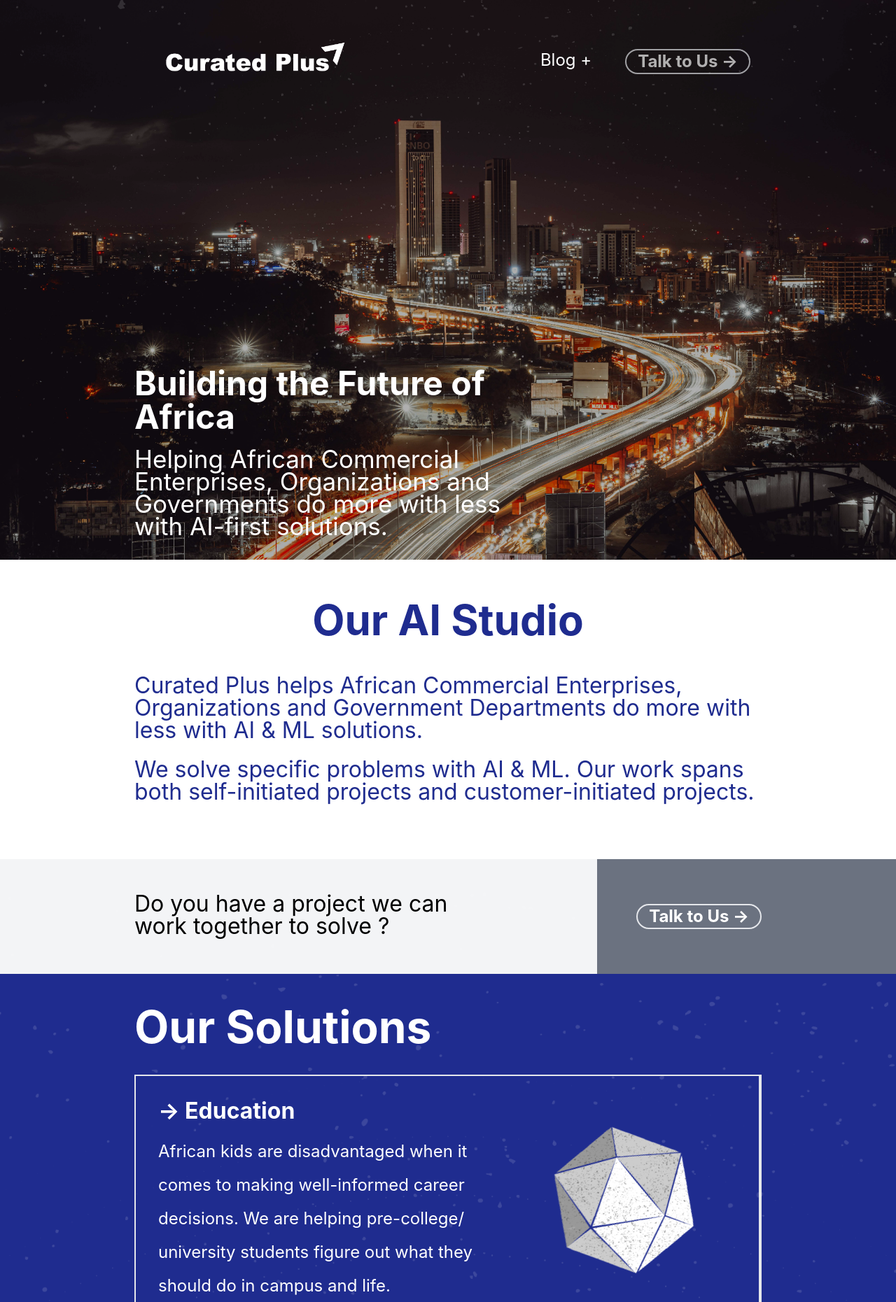
After one commit to GlennOnyango/curated-devs, a PHP site: page /index.html in a window 1280 px wide. The commit adds this page. Shown: the top 1861 px of the page at 70% size. Run offline with PHP 8.4, Linux system fonts and the light colour scheme; some libraries are stand-ins or nearby versions; some web fonts are replaced.

Commit message:
Text wrap

```diff
--- /dev/null
+++ b/index.html
@@ -0,0 +1,493 @@
+<!DOCTYPE html>
+<html lang="en">
+
+<head>
+  <meta charset="UTF-8" />
+  <meta name="viewport" content="width=device-width, initial-scale=1.0" />
+  <link href="./output.css" rel="stylesheet" />
+  <link rel="stylesheet" href="https://cdnjs.cloudflare.com/ajax/libs/font-awesome/6.6.0/css/all.min.css"
+    integrity="sha512-Kc323vGBEqzTmouAECnVceyQqyqdsSiqLQISBL29aUW4U/M7pSPA/gEUZQqv1cwx4OnYxTxve5UMg5GT6L4JJg=="
+    crossorigin="anonymous" referrerpolicy="no-referrer" />
+  <link rel="shortcut icon" type="image/png" href="./assets/Curated Plus Logo White.png" />
+  <title>Curated Plus</title>
+  <meta name="description" content="TY Logistics Park FZE." />
+</head>
+
+<body>
+  <section id="top" class="h-screen flex flex-col">
+    <div class="grow" id="img_section">
+      <div class="h-full w-full bg-gray-200 relative">
+        <div
+          class="px-4 md:px-24 lg:px-36 xl:px-48 pb-8 lg:py-8 text-white flex flex-col justify-between items-start h-[inherit] hero_overlay">
+          <nav class="w-full z-50 lg:flex">
+            <ul class="flex justify-between items-center w-full">
+              <li>
+                <a href="./" aria-label="home link">
+                  <img src="./assets/Curated Plus Logo White.png" alt="TY Logistics Park FZE" class="h-12 lg:h-28" />
+                </a>
+              </li>
+
+              <li>
+                <ul class="flex flex-row">
+                  <li class="hidden lg:flex justify-center p-4">
+                    <a href="./blog/" aria-label="blog link"
+                      class="px-4 bg-transparent rounded-full text-2xl font-normal border-none">Blog +</a>
+                  </li>
+
+                  <li class="flex justify-center p-4">
+                    <a href="#talk_to_us" aria-label="blog link"
+                      class="px-4 animate-pulse rounded-full text-lg lg:text-2xl font-bold border-2">Talk to Us -></a>
+                  </li>
+                </ul>
+              </li>
+            </ul>
+          </nav>
+
+          <div class="w-full lg:w-3/5 z-50">
+            <h1 class="text-4xl md:text-5xl font-bold text-start mb-5">
+              Building the Future of Africa
+            </h1>
+            <p class="text-2xl md:text-[35px] font-normal text-start">
+              Helping African Commercial Enterprises, Organizations and
+              Governments do more with less with AI-first solutions.
+            </p>
+          </div>
+        </div>
+        <img src="./assets/Curated Plus Nairobi.jpg" class="h-full w-full object-cover absolute top-0 opacity-70" alt="World class Free Zone Contract Logistics in Nigeria & West
+            Africa" />
+        <img src="./assets/Curated Plus 5.png" class="h-full w-full object-cover absolute top-0 opacity-70" alt="World class Free Zone Contract Logistics in Nigeria & West
+            Africa" />
+      </div>
+    </div>
+  </section>
+
+  <main class="main-body">
+    <!-- Blue new background -->
+    <section class="min-h-[50vh] bg-white text-blue_text grid grid-cols-5 py-14">
+      <div class="col-span-5 flex flex-col px-4 md:px-24 lg:px-36 xl:px-48">
+        <h1 class="text-4xl md:text-6xl font-bold text-start md:text-center mb-12">Our AI Studio</h1>
+
+        <p class="text-2xl md:text-[32px] text-start font-normal mb-6">
+          Curated Plus helps African Commercial Enterprises, Organizations and
+          Government Departments do more with less with AI & ML solutions.
+        </p>
+
+        <p class="text-2xl md:text-[32px] text-start font-normal mb-6">
+          We solve specific problems with AI & ML. Our work spans both
+          self-initiated projects and customer-initiated projects.
+        </p>
+      </div>
+    </section>
+
+    <!--Solutions-->
+
+    <section class="min-h-[80vh] relative">
+      <div class="grid grid-cols-6">
+        <!-- Begin solutions-->
+
+        <div class="col-span-6 md:col-span-4 bg-gray-100 py-12 px-4 md:px-24 lg:px-36 xl:px-48">
+          <h5 class="font-normal text-2xl md:text-[32px]">
+            Do you have a project we can work together to solve ?
+          </h5>
+        </div>
+
+        <div
+          class="col-span-6 z-50 py-16 md:col-span-2 bg-gray-500 flex items-center justify-center md:justify-end px-4 md:pr-24 lg:pr-36 xl:pr-48">
+          <a href="#talk_to_us"
+          aria-label="talk to us link"
+          class="px-4 rounded-full text-white text-2xl font-bold border-2">
+          Talk to Us -></a>
+
+        </div>
+
+        <div
+          class="flex flex-col text-white col-span-6 justify-center py-14 px-4 md:px-24 lg:px-36 xl:px-48 bg-blue_text">
+          <h1 class="text-4xl md:text-[64px] font-bold text-start mb-12">
+            Our Solutions
+          </h1>
+          <div class="col-span-7 md:col-span-4 flex flex-col border-2">
+            <div class="flex flex-col md:flex-row border-2 border-t-0 border-l-0 p-8">
+              <div class="flex flex-col order-2 md:order-1">
+                <h1 class="text-3xl md:text-[32px] font-bold text-start mb-4">
+                  -> Education
+                </h1>
+                <p class="text-2xl text-start font-normal mb-12 leading-loose">
+                  African kids are disadvantaged when it comes to making
+                  well-informed career decisions. We are helping pre-college/
+                  university students figure out what they should do in campus
+                  and life.
+                </p>
+                <a href="#talk_to_us" aria-label="talk to us link"
+                  class="px-4 z-50 rounded-full w-fit text-white text-lg lg:text-2xl font-bold border-2">Talk to Us
+                  -></a>
+              </div>
+              <img src="./assets/Curated Plus 6.png" alt="Education"
+               class="max-h-[300px] animate-spin-slow order-1 md:order-2"
+                loading="lazy" />
+
+            </div>
+
+            <!-- Second row-->
+            <div class="flex flex-col md:flex-row border-2 border-t-0 border-l-0 p-8">
+              <div class="flex flex-col order-2 md:order-1">
+
+                <h1 class="text-3xl md:text-[32px] font-bold text-start mb-4">
+                  -> Knowledge Retention & Onboarding
+                </h1>
+                <p class="text-2xl text-start font-normal mb-12 leading-loose">
+                  Organizations struggle to retain specific knowledge when key
+                  employees leave. We work with them to build & train AI
+                  digital assistants trained on organizational knowledge that
+                  new employees can learn from, work with, and work faster.
+                </p>
+                <a href="#talk_to_us" aria-label="talk to us link"
+                  class="px-4  z-50 rounded-full w-fit text-white text-lg lg:text-2xl font-bold border-2">Talk to Us
+                  -></a>
+              </div>
+
+
+              <img src="./assets/Curated Plus 6.png" alt="Education"
+               class="max-h-[300px] animate-spin-slow order-1 md:order-2"
+                loading="lazy" />
+
+            </div>
+            <!-- Third row-->
+            <div class="flex flex-col md:flex-row border-2 border-t-0 border-l-0 p-8">
+              <div class="flex flex-col order-2 md:order-1">
+
+                <h1 class="text-3xl md:text-[32px] font-bold text-start mb-4">
+                  -> Healthcare
+                </h1>
+                <p class="text-2xl text-start font-normal mb-12 leading-loose">
+                  Africa’s doctor to patient ratios are extremely deficient.
+                  We help doctors, governments and private healthcare
+                  providers with AI powered intelligent applications that
+                  resolve minor ailments prescriptions freeing up doctors to
+                  deal with severe and more serious cases.
+                </p>
+                <a href="#talk_to_us" aria-label="talk to us link"
+                  class="px-4  z-50 rounded-full w-fit text-white text-lg lg:text-2xl font-bold border-2">Talk to Us
+                  -></a>
+
+              </div>
+
+              <img src="./assets/Curated Plus 6.png" alt="Education"
+              class="max-h-[300px] animate-spin-slow order-1 md:order-2"
+                loading="lazy" />
+            </div>
+            <!-- Fourth row-->
+            <div class="flex flex-col md:flex-row border-2 border-t-0 border-b-0 border-l-0 p-8">
+              <div class="flex flex-col order-2 md:order-1">
+
+                <h1 class="text-3xl md:text-[32px] font-bold text-start mb-4">
+                  -> Customized Solutions
+                </h1>
+                <p class="text-2xl text-start font-normal mb-12 leading-loose">
+                  Do you have a custom solution we can build for you? We work
+                  with organizations to solve difficult AI / ML problems.
+                </p>
+                <a href="#talk_to_us" aria-label="talk to us link"
+                  class="px-4  z-50 rounded-full w-fit text-white text-lg lg:text-2xl font-bold border-2">Talk to Us
+                  -></a>
+
+              </div>
+
+              <img src="./assets/Curated Plus 6.png" alt="Education"
+              class="max-h-[300px] animate-spin-slow order-1 md:order-2"
+                loading="lazy" />
+            </div>
+            <!-- Fifth row-->
+          </div>
+
+        </div>
+
+        <!-- End solutions-->
+      </div>
+      <img src="./assets/Curated Plus 5.png" class="h-full w-full object-cover absolute top-0 opacity-70" alt="World class Free Zone Contract Logistics in Nigeria & West
+            Africa" />
+    </section>
+
+    <!--ML & AI Stack-->
+    <section
+      class="min-h-[80vh] text-blue_text ml_stack_background grid grid-cols-4 py-14 px-4 md:px-24 lg:px-36 xl:px-48">
+      <div class="col-span-4 flex justify-start mb-10">
+        <button class="bg-blue_text text-white text-[32px] font-bold rounded-full px-4 py-2">
+          ML & AI Stack
+        </button>
+      </div>
+
+      <div class="col-span-4 grid grid-cols-4 mb-10">
+        <div class="col-span-4 md:col-span-1 flex items-center justify-center h-full">
+          <img src="./assets/Curated Plus 10.png" alt="Education" class="max-h-[300px]" loading="lazy" />
+        </div>
+        <div class="col-span-4 md:col-span-3 font-bold text-2xl text-blue_text h-full flex flex-col justify-center mb-14">
+          <p class="mb-10 text-start leading-loose">
+            We leverage the power of AI to address critical challenges tha
+            were previously difficult to solve. We are helping solve critical
+            pain points with intelligent solutions and assistants. Build on
+            top of the world’s leading LLMs with our AI talent and expertise:
+          </p>
+
+          <ul class="space-y-2">
+            <li>-> LLM Selection</li>
+            <li>-> Model Finetuning</li>
+            <li>-> Intelligent Applications & AI Assistants</li>
+            <li>
+              -> Data cleaning, Data Organization, Labelling & Related
+              Solutions
+            </li>
+            <li>
+              -> Digital Twins & Simulations</li>
+            <li>-> LLM Selection</li>
+            <li>-> Custom AI / ML Solutions</li>
+          </ul>
+        </div>
+      </div>
+
+      <div class="col-span-4 grid grid-cols-7 border-2 mb-24">
+        <div class="col-span-7 md:col-span-4 flex flex-col">
+          <div class="flex flex-col border-2 border-t-0 border-l-0 p-8 pr-12">
+            <h1 class="text-3xl md:text-[46px] font-bold text-start mb-4">
+              -> LLM Selection
+            </h1>
+            <p class="text-2xl text-start font-bold mb-6 leading-loose">
+              Identifying the right LLM for your organization to build on,
+              taking into consideration the existing data and enterprise
+              software solutions and the desired AI and ML solutions.
+            </p>
+          </div>
+
+          <!-- Second row-->
+          <div class="flex flex-col border-2 border-t-0 border-l-0 p-8 pr-12">
+            <h1 class="text-3xl md:text-[46px] font-bold text-start mb-4">
+              -> Model Finetuning
+            </h1>
+            <p class="text-2xl text-start font-bold mb-6 leading-loose">
+              Building enterprise/ organizational data on LLMs. finetuning and
+              building specific use case AI agents and fine-tuned models.
+            </p>
+          </div>
+          <!-- Third row-->
+          <div class="flex flex-col border-2 border-t-0 border-b-0 border-l-0 p-8 pr-12">
+            <h1 class="text-3xl md:text-[46px] font-bold text-start mb-4">
+              -> Intelligent Applications & AI Assistants
+            </h1>
+            <p class="text-2xl text-start font-bold mb-6 leading-loose">
+              Building intelligent ML & AI first business solutions,
+              applications and interfaces to take your business, organization
+              and government to the next level.
+            </p>
+          </div>
+          <!-- Fourth row-->
+        </div>
+
+        <div class="hidden md:col-span-3 md:flex">
+          <img src="./assets/Curated Plus 8.jpg" alt="Education" class="w-full h-full object-cover" loading="lazy" />
+        </div>
+      </div>
+
+      <div class="col-span-4">
+        <h2 class="text-4xl md:text-[44px] font-bold text-start mb-32 md:mb-48">
+          LLMs & Platforms we build on:
+        </h2>
+        <img src="./assets/Curated Plus llms & platforms.png" alt="Education" class="w-full" loading="lazy" />
+      </div>
+    </section>
+
+    <!--World capabilities-->
+    <section class="min-h-[50vh] relative">
+      <div
+        class="text-white flex flex-col md:flex-row justify-between items-center py-12 md:py-24 px-4 md:px-24 lg:px-36 xl:px-48 bg-blue_text">
+        <div class="w-full md:w-3/4 mb-4 md:mb-0 z-50">
+          <h1 class="text-4xl md:text-5xl font-bold text-start mb-5">
+            World Class Capabilities,<br> in Nairobi.
+          </h1>
+          <p class="text-2xl font-normal text-start leading-loose">
+            We have world class talent and capabilities, right here in the
+            heart of Nairobi. Our AI studio team is helping businesses and
+            institutions across Africa and beyond to harness the
+            transformative power of artificial intelligence with AI first
+            solutions.
+          </p>
+        </div>
+        <div class="w-full md:w-1/2 z-50">
+          <img src="./assets/Curated Plus 11.png" class="h-full w-full object-cover opacity-70" alt="World class Free Zone
+          Contract Logistics in Nigeria & West Africa" />
+        </div>
+      </div>
+      <img src="./assets/Curated Plus 2.png" class="h-full w-full object-cover absolute top-0 opacity-70" alt="World class Free Zone Contract Logistics in Nigeria & West
+            Africa" />
+    </section>
+
+    <!--Contact Us-->
+    <section class="min-h-[80vh] text-blue_text bg-talk_to_us flex flex-col py-14 px-4 md:px-24 lg:px-36 xl:px-48">
+      <h1 class="text-4xl md:text-[64px] mb-12 font-bold ">
+        Talk to Us:
+      </h1>
+      <p class="text-2xl md:text-[37px] font-bold">
+        We design solutions for all industries; commercial, government and non-government. Harness your organization
+        super power and takeoff to the next level.
+      </p>
+
+      <form id="talk_to_us" method="post" action="./" class="flex flex-col mt-4">
+<!--
+        <?php
+
+        if ($_SERVER["REQUEST_METHOD"] === "POST") {
+          $company = test_input($_POST["company"]);
+          $name = test_input($_POST["username"]);
+          $email = test_input($_POST["useremail"]);
+          $subject = test_input($_POST["subject"]);
+          $message = test_input($_POST["message"]);
+
+          // send email
+          //$to = "nmgasa5c3th7@p3plzcpnl505463.prod.phx3.secureserver.net";
+          $to = "info@tylogisticspark.com";
+          $subject = "Contact Us";
+          $txt = "Company: $company\nName: $name\nEmail: $email\nSubject: $subject\nMessage: $message";
+          $headers = "From: $email";
+
+          //  mail($to, $subject, $txt, $headers);
+
+          try {
+            if (mail($to, $subject, $message, $headers)) {
+
+              echo "<div class='bg-green-500 text-white p-4 mb-12'>Email sent successfully</div>";
+            } else {
+              throw new Exception("Email not sent");
+            }
+          } catch (Exception $e) {
+
+            $error = $e->getMessage();
+
+            echo "<div class='bg-red-500 text-white p-4 mb-12'>$error</div>";
+          }
+
+        }
+
+        function test_input($data)
+        {
+          $data = trim($data);
+          $data = stripslashes($data);
+          $data = htmlspecialchars($data);
+          return $data;
+        }
+
+        ?> -->
+
+        <input type="text" placeholder="Your Name" name="username"
+          class="px-4 py-2 mb-4 border-2 text-blue_text border-blue_text" />
+
+        <input type="email" placeholder="Your Email" name="useremail"
+          class="px-4 py-2 mb-4 border-2 border-blue_text" />
+
+        <input type="text" placeholder="Your Company/ Organization" name="company"
+          class="px-4 py-2 mb-4 border-2 border-blue_text" />
+
+        <select required name="subject" class="px-4 py-2 mb-4 bg-white border-2 border-blue_text">
+          <option>Subject</option>
+          <option value="Education">Education</option>
+          <option value="Knowledge Retention & Onboarding">Knowledge Retention & Onboarding</option>
+          <option value="Healthcare">Healthcare</option>
+          <option value="Customized Solutions">Customized Solutions</option>
+          <option value="Careers & Internships">Careers & Internships</option>
+          <option value="other">Other Request (Specify in message)</option>
+
+        </select>
+
+        <textarea placeholder="Message" name="message" class="p-4 mb-4 border-2 border-blue_text"></textarea>
+
+
+        <div>
+          <button class="bg-blue_text text-white text-2xl font-bold rounded-full px-4 py-2" type="submit">
+            Send Message.
+          </button>
+
+        </div>
+
+      </form>
+
+      <div class="mt-8 flex flex-col md:flex-row gap-4 md:justify-between">
+        <p class="flex flex-row gap-4 text-2xl font-normal">
+          <svg width="24" height="24" viewBox="0 0 38 46" fill="none" xmlns="http://www.w3.org/2000/svg">
+            <path
+              d="M19 21.85C17.2003 21.85 15.4743 21.2442 14.2018 20.1659C12.9292 19.0875 12.2143 17.625 12.2143 16.1C12.2143 14.575 12.9292 13.1125 14.2018 12.0341C15.4743 10.9558 17.2003 10.35 19 10.35C20.7997 10.35 22.5257 10.9558 23.7982 12.0341C25.0708 13.1125 25.7857 14.575 25.7857 16.1C25.7857 16.8551 25.6102 17.6028 25.2692 18.3004C24.9282 18.9981 24.4283 19.6319 23.7982 20.1659C23.1681 20.6998 22.4201 21.1233 21.5968 21.4123C20.7735 21.7013 19.8911 21.85 19 21.85ZM19 0C13.9609 0 9.12816 1.69624 5.56497 4.71558C2.00178 7.73492 0 11.83 0 16.1C0 28.175 19 46 19 46C19 46 38 28.175 38 16.1C38 11.83 35.9982 7.73492 32.435 4.71558C28.8718 1.69624 24.0391 0 19 0Z"
+              fill="#1F2C8F" />
+          </svg>
+          Nairobi, Kenya
+        </p>
+
+        <p class="flex flex-row gap-4  text-2xl font-normal">
+          <svg width="24" height="24" viewBox="0 0 46 37" fill="none" xmlns="http://www.w3.org/2000/svg">
+            <path
+              d="M41.4 0H4.6C2.07 0 0.023 2.06793 0.023 4.59541L0 32.1678C0 34.6953 2.07 36.7632 4.6 36.7632H41.4C43.93 36.7632 46 34.6953 46 32.1678V4.59541C46 2.06793 43.93 0 41.4 0ZM40.48 9.76524L24.219 19.9211C23.483 20.3806 22.517 20.3806 21.781 19.9211L5.52 9.76524C5.28937 9.6359 5.08741 9.46116 4.92634 9.25159C4.76527 9.04203 4.64844 8.80199 4.58292 8.54601C4.5174 8.29003 4.50456 8.02343 4.54516 7.76234C4.58576 7.50126 4.67897 7.25112 4.81915 7.02707C4.95932 6.80301 5.14355 6.6097 5.36067 6.45883C5.57779 6.30796 5.8233 6.20267 6.08234 6.14934C6.34138 6.096 6.60855 6.09573 6.8677 6.14853C7.12684 6.20134 7.37257 6.30612 7.59 6.45654L23 16.0839L38.41 6.45654C38.6274 6.30612 38.8732 6.20134 39.1323 6.14853C39.3914 6.09573 39.6586 6.096 39.9177 6.14934C40.1767 6.20267 40.4222 6.30796 40.6393 6.45883C40.8565 6.6097 41.0407 6.80301 41.1809 7.02707C41.321 7.25112 41.4142 7.50126 41.4548 7.76234C41.4954 8.02343 41.4826 8.29003 41.4171 8.54601C41.3516 8.80199 41.2347 9.04203 41.0737 9.25159C40.9126 9.46116 40.7106 9.6359 40.48 9.76524Z"
+              fill="#1F2C8F" />
+          </svg>
+
+
+          hello@curatedp.com
+        </p>
+
+
+        <p class="flex flex-row gap-4  text-2xl font-normal">
+          <svg width="24" height="24" viewBox="0 0 42 41" fill="none" xmlns="http://www.w3.org/2000/svg">
+            <path
+              d="M8.44667 17.6303C11.8067 24.0352 17.22 29.2632 23.8233 32.5448L28.9567 27.5658C29.5867 26.9547 30.52 26.7511 31.3367 27.0226C33.95 27.86 36.7733 28.3127 39.6667 28.3127C40.95 28.3127 42 29.3311 42 30.5759V38.4744C42 39.7192 40.95 40.7376 39.6667 40.7376C17.7567 40.7376 0 23.5147 0 2.2632C0 1.01844 1.05 0 2.33333 0H10.5C11.7833 0 12.8333 1.01844 12.8333 2.2632C12.8333 5.09221 13.3 7.80805 14.1633 10.3428C14.42 11.135 14.2333 12.0176 13.58 12.6513L8.44667 17.6303Z"
+              fill="#1F2C8F" />
+          </svg>
+
+
+          (+254) 704 090988
+        </p>
+
+      </div>
+
+      <div class="mt-16">
+        <div class="flex flex-row gap-4">
+          <div class="w-fit h-fit">
+            <svg width="24" height="24" viewBox="0 0 46 46" fill="none" xmlns="http://www.w3.org/2000/svg">
+              <path
+                d="M23 23C19.8375 23 17.1302 21.874 14.8781 19.6219C12.626 17.3698 11.5 14.6625 11.5 11.5C11.5 8.3375 12.626 5.63021 14.8781 3.37813C17.1302 1.12604 19.8375 0 23 0C26.1625 0 28.8698 1.12604 31.1219 3.37813C33.374 5.63021 34.5 8.3375 34.5 11.5C34.5 14.6625 33.374 17.3698 31.1219 19.6219C28.8698 21.874 26.1625 23 23 23ZM0 46V37.95C0 36.3208 0.419751 34.8239 1.25925 33.4592C2.09875 32.0946 3.21233 31.0519 4.6 30.3313C7.57083 28.8458 10.5896 27.7322 13.6562 26.9905C16.7229 26.2487 19.8375 25.8769 23 25.875C26.1625 25.8731 29.2771 26.2449 32.3437 26.9905C35.4104 27.7361 38.4292 28.8497 41.4 30.3313C42.7896 31.05 43.9041 32.0927 44.7436 33.4592C45.5831 34.8258 46.0019 36.3228 46 37.95V46H0Z"
+                fill="#1F2C8F" />
+            </svg>
+
+          </div>
+          <p class="text-2xl font-normal text-wrap">
+            Careers & Internships: hello@curatedp.com (subject on drop down - Careers)
+          </p>
+        </div>
+      </div>
+
+    </section>
+  </main>
+
+  <footer class="bg-blue_text text-white py-14 px-4 md:px-24 lg:px-36 xl:px-48">
+    <ul class="flex flex-col md:flex-row justify-between items-center">
+      <li>
+        <a href="./" aria-label="home link" class="text-2xl">© Curated Plus 2024</a>
+      </li>
+      <li>
+        <a href="./blog/" aria-label="blog link" class="text-white text-2xl"></a>
+        <img src="./assets/Curated Plus Logo White.png" alt="TY Logistics Park FZE" class="w-60" />
+        </a>
+      </li>
+      <li>
+        <a onclick="scrollToTop()" aria-label="blog link" class="text-white text-2xl cursor-pointer">Back to Top
+          &uarr;</a>
+      </li>
+    </ul>
+  </footer>
+
+  <!-- <script src="js/mobile-nav.js"></script>
+    <script src="js/carousel.js" unsafe-eval></script>
+    <script src="js/faq.js"></script> -->
+
+  <script>
+    function scrollToTop() {
+      window.scrollTo(0, 0);
+    }
+  </script>
+
+</body>
+
+</html>
--- a/src/output.css
+++ b/src/output.css
@@ -937,19 +899,14 @@ video {
   padding-bottom: 3.5rem;
 }
 
+.py-16 {
+  padding-top: 4rem;
+  padding-bottom: 4rem;
+}
+
 .py-2 {
   padding-top: 0.5rem;
   padding-bottom: 0.5rem;
-}
-
-.py-48 {
-  padding-top: 12rem;
-  padding-bottom: 12rem;
-}
-
-.py-16 {
-  padding-top: 4rem;
-  padding-bottom: 4rem;
 }
 
 .pb-8 {
@@ -973,43 +926,9 @@ video {
   line-height: 2rem;
 }
 
-.text-5xl {
-  font-size: 3rem;
-  line-height: 1;
-}
-
-.text-6xl {
-  font-size: 3.75rem;
-  line-height: 1;
-}
-
-.text-\[32px\] {
-  font-size: 32px;
-}
-
-.text-\[35px\] {
-  font-size: 35px;
-}
-
-.text-\[37px\] {
-  font-size: 37px;
-}
-
-.text-\[44px\] {
-  font-size: 44px;
-}
-
-.text-\[46px\] {
-  font-size: 46px;
-}
-
-.text-\[64px\] {
-  font-size: 64px;
-}
-
-.text-lg {
-  font-size: 1.125rem;
-  line-height: 1.75rem;
+.text-3xl {
+  font-size: 1.875rem;
+  line-height: 2.25rem;
 }
 
 .text-4xl {
@@ -1017,14 +936,13 @@ video {
   line-height: 2.5rem;
 }
 
-.text-xl {
-  font-size: 1.25rem;
-  line-height: 1.75rem;
+.text-\[32px\] {
+  font-size: 32px;
 }
 
-.text-3xl {
-  font-size: 1.875rem;
-  line-height: 2.25rem;
+.text-lg {
+  font-size: 1.125rem;
+  line-height: 1.75rem;
 }
 
 .font-bold {
@@ -1256,6 +1166,11 @@ select::before{
     text-align: center;
   }
 
+  .md\:text-5xl {
+    font-size: 3rem;
+    line-height: 1;
+  }
+
   .md\:text-6xl {
     font-size: 3.75rem;
     line-height: 1;
@@ -1265,29 +1180,24 @@ select::before{
     font-size: 32px;
   }
 
-  .md\:text-5xl {
-    font-size: 3rem;
-    line-height: 1;
-  }
-
   .md\:text-\[35px\] {
     font-size: 35px;
   }
 
-  .md\:text-\[64px\] {
-    font-size: 64px;
+  .md\:text-\[37px\] {
+    font-size: 37px;
+  }
+
+  .md\:text-\[44px\] {
+    font-size: 44px;
   }
 
   .md\:text-\[46px\] {
     font-size: 46px;
   }
 
-  .md\:text-\[44px\] {
-    font-size: 44px;
-  }
-
-  .md\:text-\[37px\] {
-    font-size: 37px;
+  .md\:text-\[64px\] {
+    font-size: 64px;
   }
 }
 
```
Also changed, not shown: other parts of src/output.css (+4 -54 lines).
